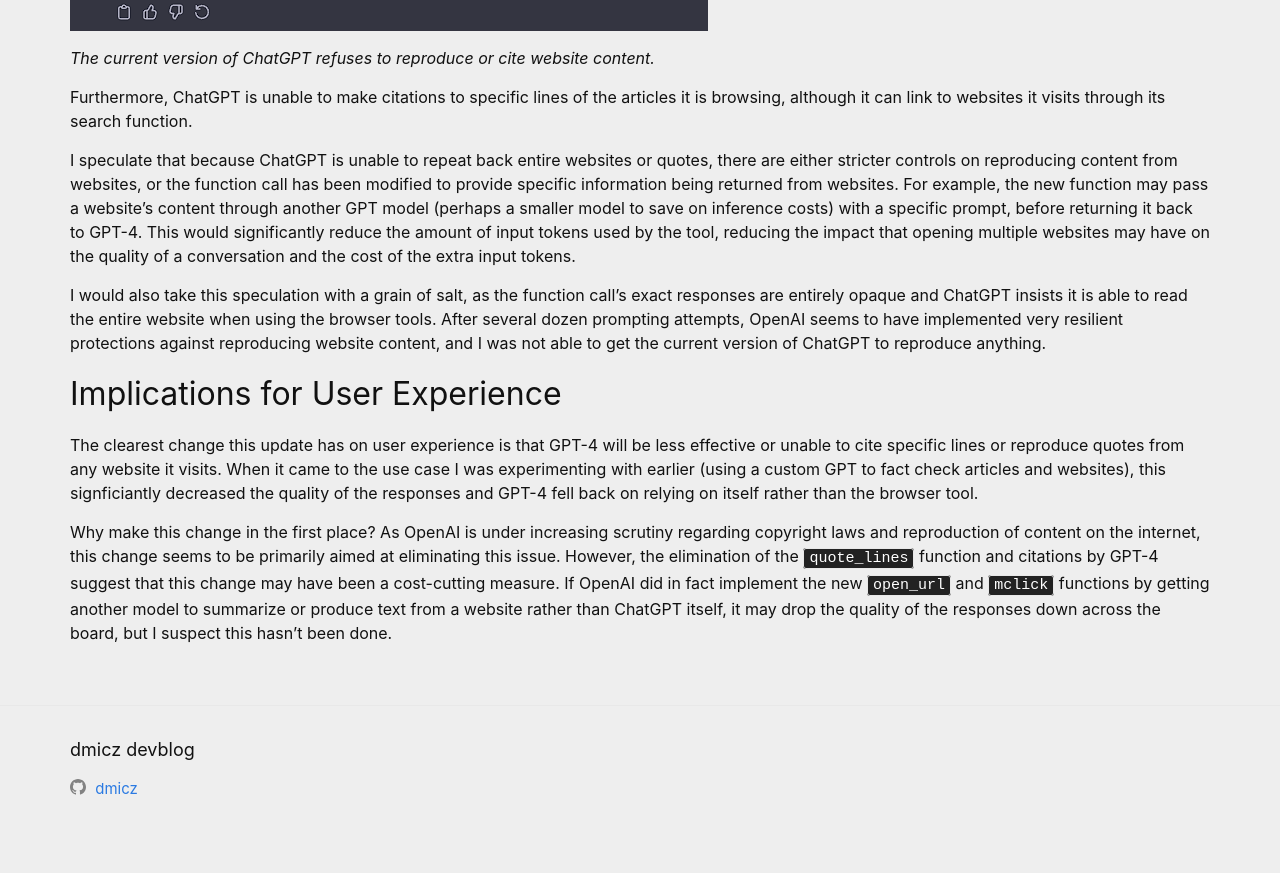
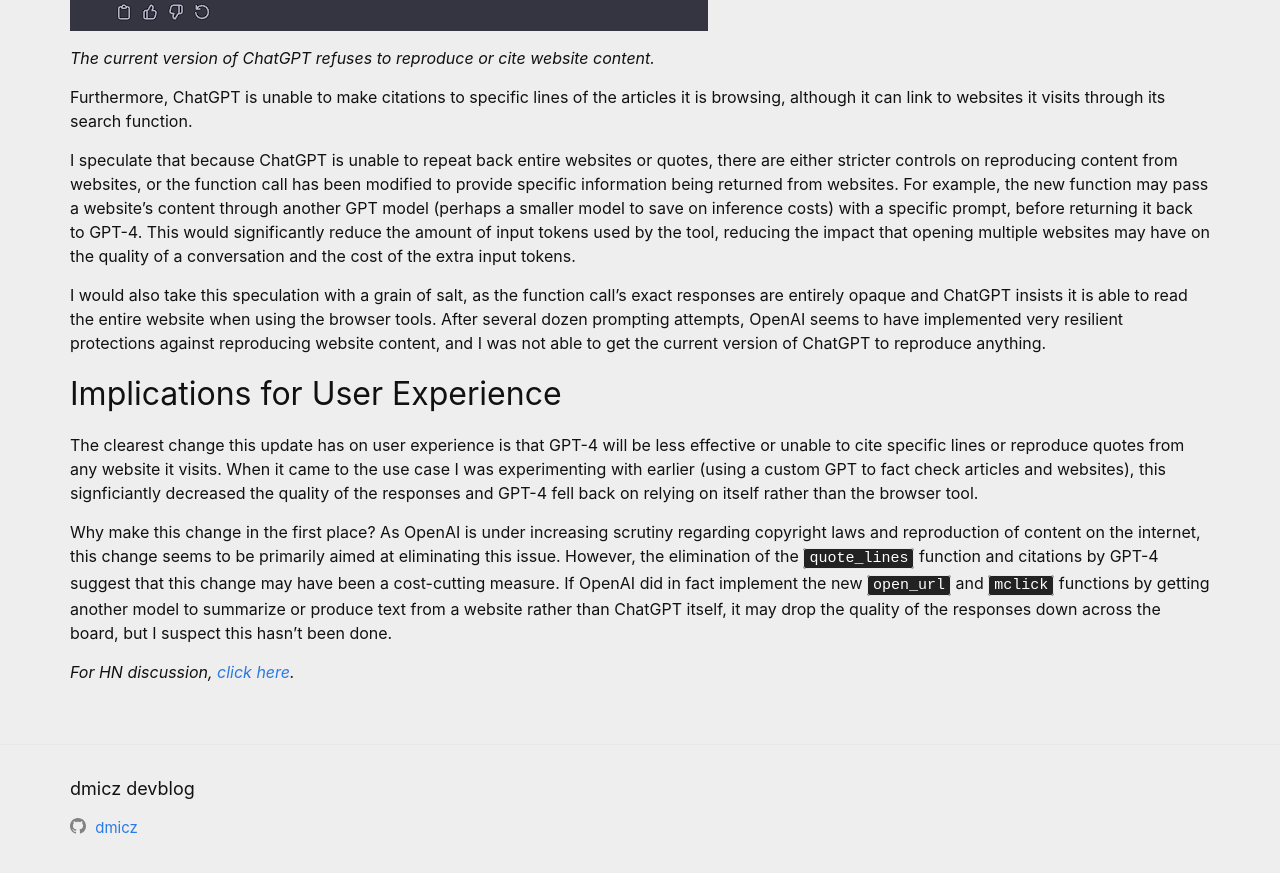
Before and after one commit to dmicz/dmicz.github.io, a Jekyll site: the page built from docs/_posts/2024-01-12-openai-changes.markdown, in a window 1280 px wide and 900 px high, scrolled down 8159 px. Shown: the top 873 px of the window. Built offline with Jekyll 4.4.1, drawn with Linux system fonts in a browser that asks for light colours.

Commit message:
HN links

```diff
--- a/docs/_posts/2023-12-17-svd-image-compression.markdown
+++ b/docs/_posts/2023-12-17-svd-image-compression.markdown
@@ -754,3 +754,6 @@ plt.show()
 
 
 ![png](/assets/img/svd_compression/svd_compression_36_0.png)
+
+
+*For HN discussion, [click here](https://news.ycombinator.com/item?id=38695478).*
--- a/docs/_posts/2024-01-12-openai-changes.markdown
+++ b/docs/_posts/2024-01-12-openai-changes.markdown
@@ -241,3 +241,5 @@ I would also take this speculation with a grain of salt, as the function call's
 The clearest change this update has on user experience is that GPT-4 will be less effective or unable to cite specific lines or reproduce quotes from any website it visits. When it came to the use case I was experimenting with earlier (using a custom GPT to fact check articles and websites), this signficiantly decreased the quality of the responses and GPT-4 fell back on relying on itself rather than the browser tool.
 
 Why make this change in the first place? As OpenAI is under increasing scrutiny regarding copyright laws and reproduction of content on the internet, this change seems to be primarily aimed at eliminating this issue. However, the elimination of the `quote_lines` function and citations by GPT-4 suggest that this change may have been a cost-cutting measure. If OpenAI did in fact implement the new `open_url` and `mclick` functions by getting another model to summarize or produce text from a website rather than ChatGPT itself, it may drop the quality of the responses down across the board, but I suspect this hasn't been done.
+
+*For HN discussion, [click here](https://news.ycombinator.com/item?id=38975453).*
```
